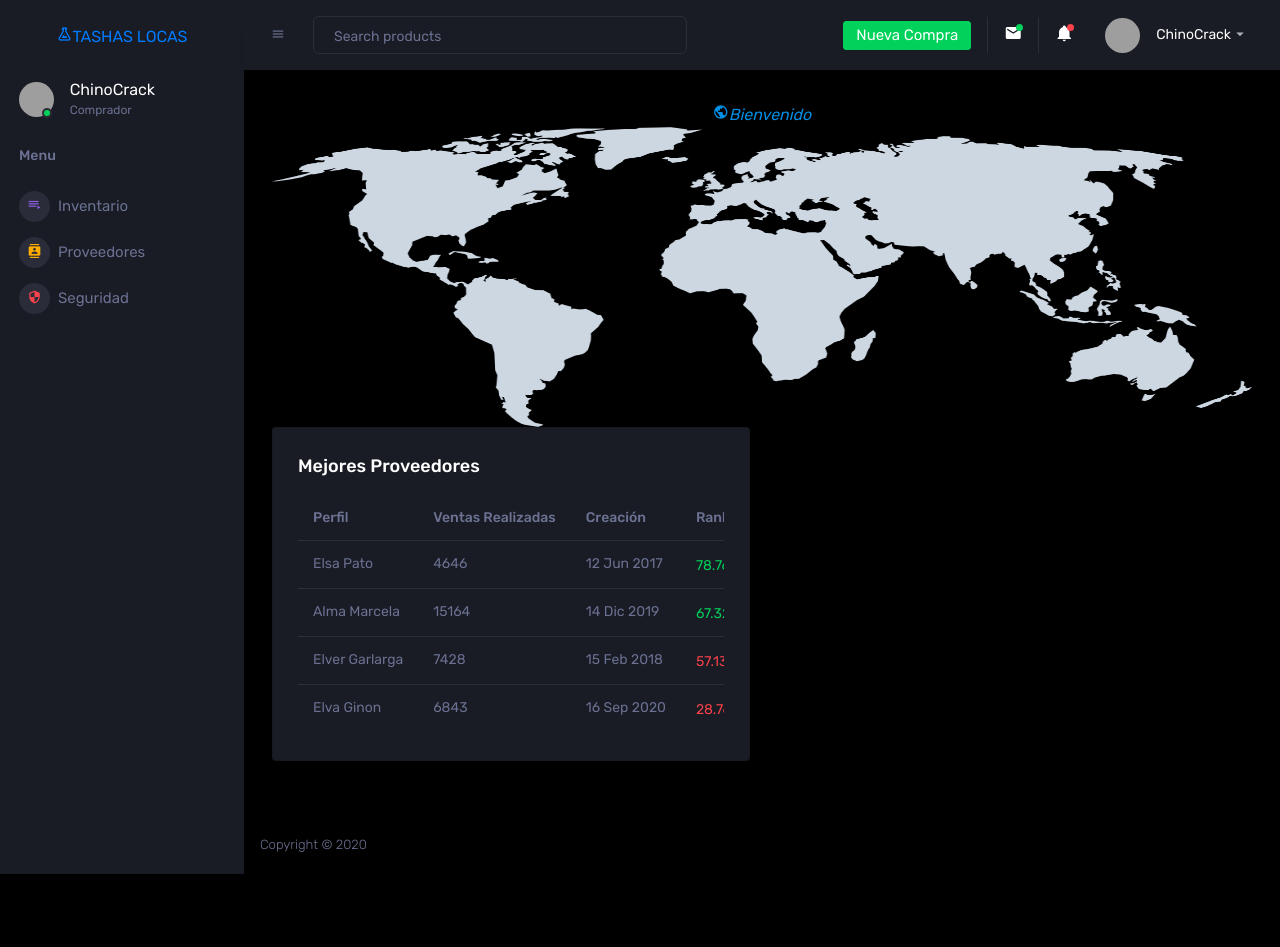
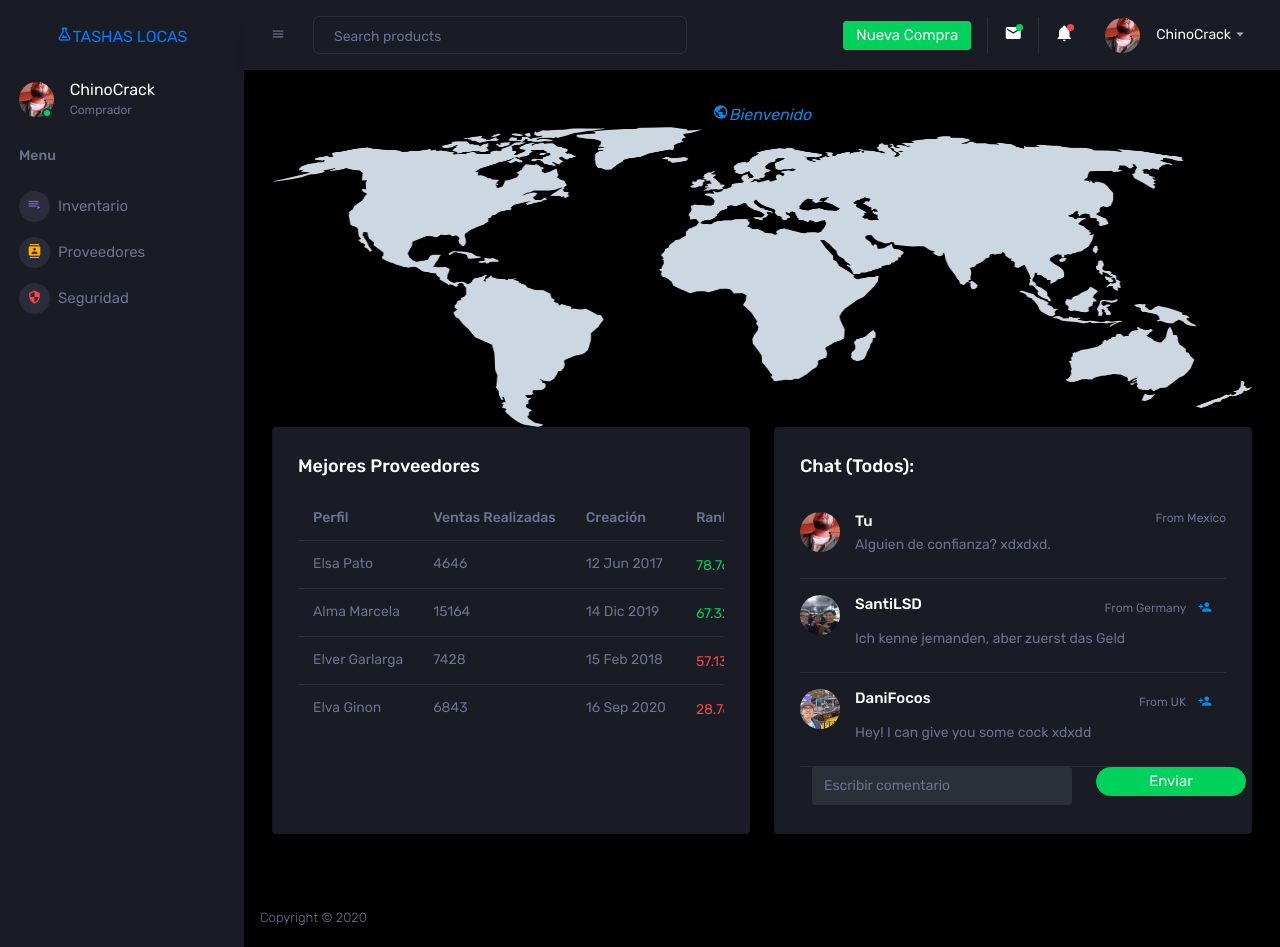
Before and after one commit to darkdani00/proyecto, a CodeIgniter app: page /database/ in a window 1280 px wide. Before the commit the page ends 874 px from the top, so only its background shows below. Run offline with CodeIgniter, Linux system fonts and the light colour scheme; grey boxes are pictures that could not be loaded.

Commit message:
chat terminado
chat listo

```diff
--- a/application/views/home_page.php
+++ b/application/views/home_page.php
@@ -1,9 +1,9 @@
 <div class="main-panel">
     <div class="content-wrapper">
-    <div class="row">
-    <div class="col-12 text-center">
-    <i class="mdi mdi-earth text-primary">Bienvenido</i></div>
-    </div>
+        <div class="row">
+            <div class="col-12 text-center">
+                <i class="mdi mdi-earth text-primary">Bienvenido</i></div>
+        </div>
         <div class="row">
             <div class="col-12">
                 <img src="img/mundi.png" width="100%" height="300" alt="mundo">
@@ -62,7 +62,70 @@
 
 
             <!-- Chat-->
-
+            <div class="col-md-6 col-xl-6 grid-margin stretch-card">
+                <div class="card">
+                    <div class="card-body">
+                        <div class="d-flex flex-row justify-content-between">
+                            <h4 class="card-title">Chat (Todos):</h4>
+                        </div>
+                        <div class="preview-list">
+                            <div class="preview-item border-bottom">
+                                <div class="preview-thumbnail">
+                                    <img src="img/chino.JPG" alt="chino" class="rounded-circle">
+                                </div>
+                                <div class="preview-item-content d-flex flex-grow">
+                                    <div class="flex-grow">
+                                        <div class="d-flex d-md-block d-xl-flex justify-content-between">
+                                            <h6 class="preview-subject">Tu</h6>
+                                            <p class="text-muted text-small">From Mexico </p>
+                                        </div>
+                                        <p class="text-muted">Alguien de confianza? xdxdxd.</p>
+                                    </div>
+                                </div>
+                            </div>
+                            <div class="preview-item border-bottom">
+                                <div class="preview-thumbnail">
+                                    <img src="img/santi.JPG" alt="santi" class="rounded-circle">
+                                </div>
+                                <div class="preview-item-content d-flex flex-grow">
+                                    <div class="flex-grow">
+                                        <div class="d-flex d-md-block d-xl-flex justify-content-between">
+                                            <h6 class="preview-subject">SantiLSD</h6>
+                                            <p class="text-muted text-small">From Germany <button type="button" class="btn btn-sm"><i class=" text-primary mdi mdi-account-plus"></i></button> </p>
+                                        </div>
+                                        <p class="text-muted">Ich kenne jemanden, aber zuerst das Geld</p>
+                                    </div>
+                                </div>
+                            </div>
+                            <div class="preview-item border-bottom">
+                                <div class="preview-thumbnail">
+                                    <img src="img/dani.JPG" alt="image" class="rounded-circle">
+                                </div>
+                                <div class="preview-item-content d-flex flex-grow">
+                                    <div class="flex-grow">
+                                        <div class="d-flex d-md-block d-xl-flex justify-content-between">
+                                            <h6 class="preview-subject">DaniFocos</h6>
+                                            <p class="text-muted text-small">From UK <button type="button" class="btn btn-sm"><i class=" text-primary mdi mdi-account-plus"></i></button> </p>
+                                        </div>
+                                        <p class="text-muted">Hey! I can give you some cock xdxdd</p>
+                                    </div>
+                                </div>
+                            </div>
+                            <div class="col-12">
+                                <div class="row">
+                                    <div class="col-8">
+                                        <input type="text" class="form-control text-warning"
+                                            placeholder="Escribir comentario">
+                                    </div>
+                                    <div class="col-4">
+                                        <button type="button" class="btn btn-success btn-rounded btn-fw">Enviar</button>
+                                    </div>
+                                </div>
+                            </div>
+                        </div>
+                    </div>
+                </div>
+            </div>
             <!-- chat-->
 
         </div>
--- a/application/views/includes/menu.php
+++ b/application/views/includes/menu.php
@@ -10,7 +10,7 @@
                     <div class="profile-desc">
                         <div class="profile-pic">
                             <div class="count-indicator">
-                                <img class="img-xs rounded-circle " src="assets/images/faces/face15.jpg" alt="">
+                                <img class="img-xs rounded-circle " src="img/chino.JPG" alt="">
                                 <span class="count bg-success"></span>
                             </div>
                             <!-- division -->
--- a/application/views/includes/navbar.php
+++ b/application/views/includes/navbar.php
@@ -70,7 +70,7 @@
                 <li class="nav-item dropdown">
                     <a class="nav-link" id="profileDropdown" href="#" data-toggle="dropdown">
                         <div class="navbar-profile">
-                            <img class="img-xs rounded-circle" src="assets/images/faces/face15.jpg" alt="">
+                            <img class="img-xs rounded-circle" src="img/chino.JPG" alt="">
                             <p class="mb-0 d-none d-sm-block navbar-profile-name">ChinoCrack</p>
                             <i class="mdi mdi-menu-down d-none d-sm-block"></i>
                         </div>
```
Also changed, not shown: img/chino.jpg (added), img/dani.jpg (added), img/santi.jpg (added).
